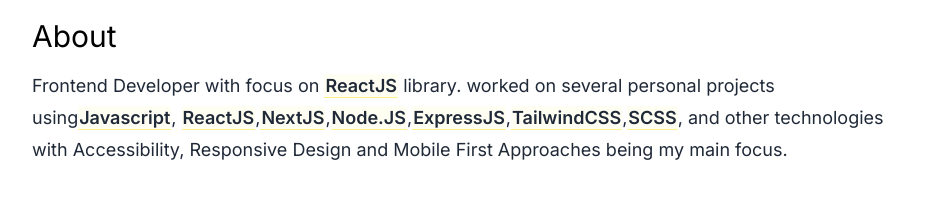
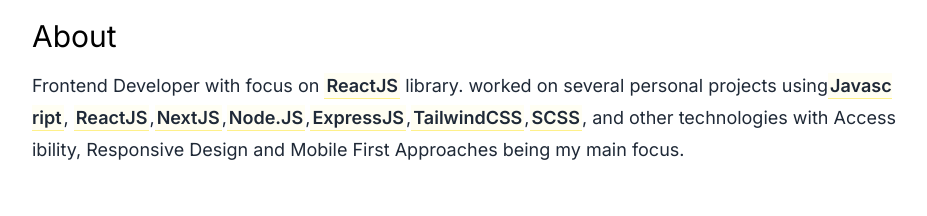
Before and after one commit to ukeskin/umutkesk.in, a Next.js app: page / in a window 1280 px wide. Shown: the part 386-602 px from the top of the page, without its empty margins (176-1103 px from the left). Built offline with nearby package versions, Linux system fonts and the light colour scheme; no server answers.

Commit message:
Fix ui problems

```diff
--- a/components/About.jsx
+++ b/components/About.jsx
@@ -4,7 +4,7 @@
   return (
     <section className="mt-12">
       <h2 className="text-3xl">About</h2>
-      <p className="mt-4 text-gray-800 dark:text-gray-200 text-lg leading-8">
+      <p className="mt-4 text-gray-800 dark:text-gray-200 text-lg leading-8 break-all">
         Frontend Developer with focus on <Highlight>ReactJS</Highlight> library.
         worked on several personal projects using
         <Highlight>Javascript</Highlight>, <Highlight>ReactJS</Highlight>,
@@ -19,7 +19,7 @@
 
 function Highlight({ children }) {
   return (
-    <b className="font-semibold border-b border-yellow-200 bg-yellow-200/10 p-px">
+    <b className="font-semibold border-b border-yellow-200 bg-yellow-200/10 p-[2px]">
       {children}
     </b>
   );
--- a/styles/globals.css
+++ b/styles/globals.css
@@ -2,3 +2,7 @@
 @tailwind base;
 @tailwind components;
 @tailwind utilities;
+
+.highlight {
+  @apply font-semibold border-b border-yellow-200 bg-yellow-200/10 p-px;
+}
```
